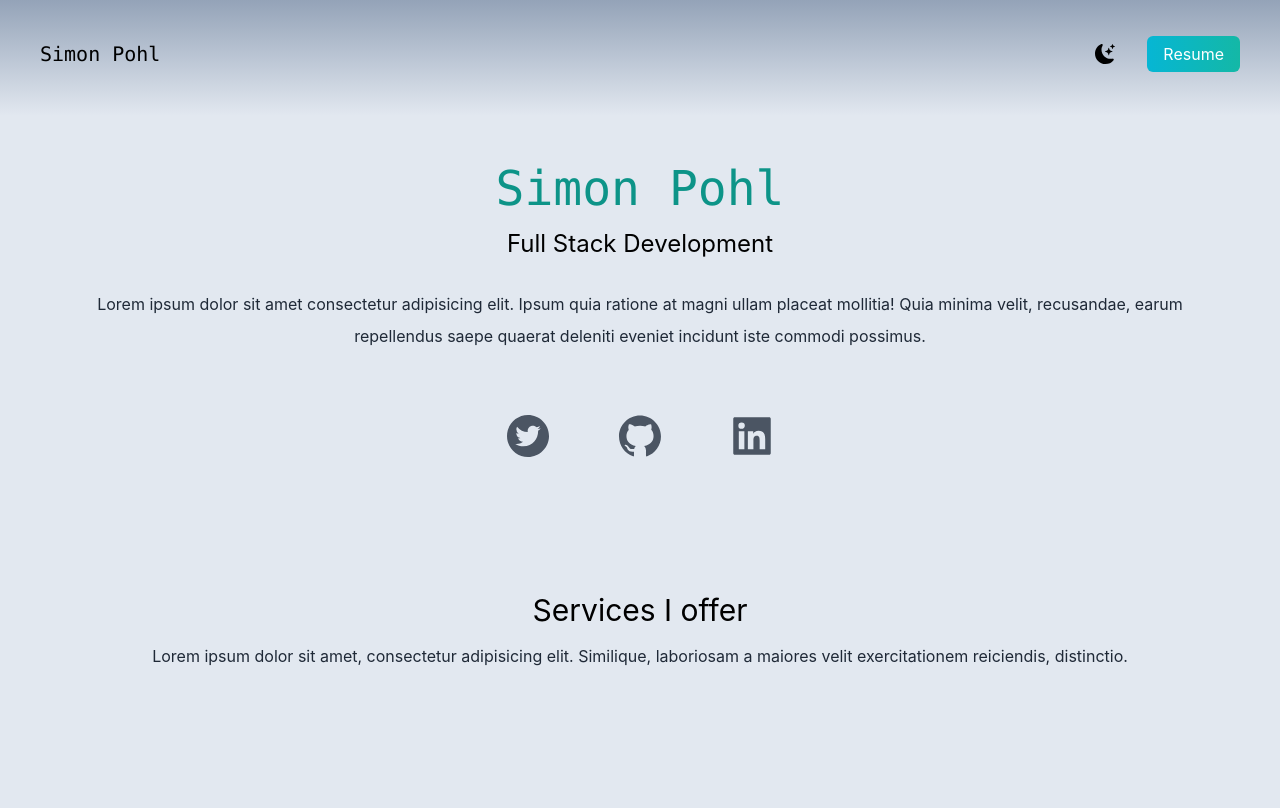
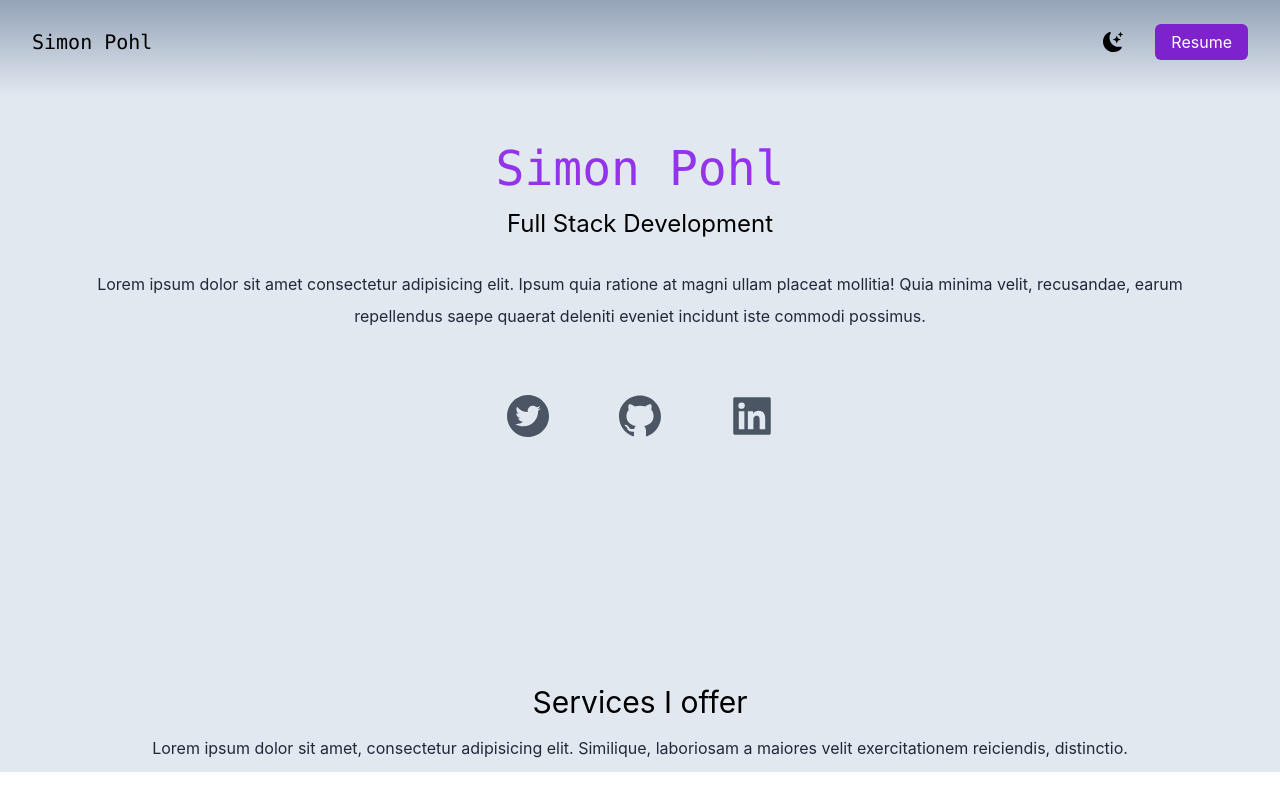
Before and after one commit to Simon-Po/portfolio-react, a Next.js app: page / in a window 1280 px wide. Built offline with nearby package versions, Linux system fonts and the light colour scheme.

Commit message:
Added Dark Mode

```diff
--- a/pages/index.js
+++ b/pages/index.js
@@ -1,10 +1,13 @@
 import Head from 'next/head'
 import {BsFillMoonStarsFill} from 'react-icons/bs'
 import {AiFillTwitterCircle, AiFillGithub, AiFillLinkedin} from 'react-icons/ai'
+import {useState} from 'react';
+
 
 export default function Home() {
+  const [darkMode, setDarkMode] = useState(false);
   return (
-    <div>
+    <div className={darkMode ? "dark" : ""}>
       <Head>
         <title>Simon Pohl Portfolio</title>
         <meta name="description" content="Simon`s Portfolio Website" />
@@ -12,18 +15,18 @@ export default function Home() {
       </Head>
 
 
-      <nav className=' bg-gradient-to-b from-slate-400 to-slate-200  px-10 pt-10 grad  pb-12 flex justify-between'>
-              <h1 className=' text-xl font-mono'>Simon Pohl</h1>
+      <nav className=' bg-gradient-to-b from-slate-400 to-slate-200 dark:from-slate-900 dark:to-slate-800 px-8 pt-7  pb-10 flex justify-between'>
+              <h1 className=' text-xl font-mono dark:text-slate-100'>Simon Pohl</h1>
               <ul className='flex items-center'>
                   <li>
-                    <BsFillMoonStarsFill className=' cursor-pointer text-xl' />
+                    <BsFillMoonStarsFill onClick={() => setDarkMode(!darkMode)} className=' cursor-pointer text-xl dark:text-slate-100' />
                   </li>
                   <li>
-                  <a href="#" className=' bg-gradient-to-r from-cyan-500 to-teal-500 text-white px-4 py-2 rounded-md ml-8'>Resume</a>
+                  <a href="#" className=' bg-purple-700 text-white dark:bg-purple-500 px-4 py-2 rounded-md ml-8'>Resume</a>
                   </li>
               </ul>
             </nav>
-      <main className='  bg-slate-200 px-10 '>
+      <main className='  bg-slate-200 dark:bg-slate-800 px-8 '>
 
           <section className=' min-h-max'>
 
@@ -31,14 +34,14 @@ export default function Home() {
 
 
             <div className='text-center p-10 '>
-              <h2 className='text-5xl py-2 text-teal-600 font-medium font-mono'>Simon Pohl</h2>
-              <h3 className=' text-2xl py-2'>Full Stack Development</h3>
-              <p className='text-md py-5 leading-8 text-gray-800'>Lorem ipsum dolor sit amet consectetur adipisicing elit.
+              <h2 className='text-5xl py-2 text-purple-600 dark:text-purple-500 font-medium font-mono'>Simon Pohl</h2>
+              <h3 className=' text-2xl py-2 dark:text-slate-100'>Full Stack Development</h3>
+              <p className='text-md py-5 leading-8 text-gray-800 dark:text-slate-100'>Lorem ipsum dolor sit amet consectetur adipisicing elit.
                 Ipsum quia ratione at magni ullam placeat mollitia!
                 Quia minima velit, recusandae, earum repellendus saepe
                 quaerat deleniti eveniet incidunt iste commodi possimus.</p>
             </div>
-            <div className='text-5xl flex justify-center gap-16  text-gray-600'>
+            <div className='text-5xl flex justify-center gap-16  text-gray-600 dark:text-slate-100'>
               <AiFillTwitterCircle className=' cursor-pointer' />
               <AiFillGithub className=' cursor-pointer' />
               <AiFillLinkedin className=' cursor-pointer' />
@@ -49,18 +52,13 @@ export default function Home() {
 
 
           <section className=''>
-            <div className=' text-center py-32'>
-              <h3 className='text-3xl py-1'>
+            <div className=' text-center pt-60'>
+              <h3 className='text-3xl py-1 dark:text-slate-100' >
                 Services I offer
               </h3>
-              <p className='text-md py-2 leading-8 text-gray-800'>Lorem ipsum dolor sit amet, consectetur adipisicing elit. Similique, laboriosam a maiores velit exercitationem reiciendis, distinctio.</p>
+              <p className='text-md py-2 leading-8 text-gray-800 dark:text-slate-100 ' >Lorem ipsum dolor sit amet, consectetur adipisicing elit. Similique, laboriosam a maiores velit exercitationem reiciendis, distinctio.</p>
             </div>
 
-            <div>
-              <div>
-
-              </div>
-            </div>
 
 
           </section>
--- a/tailwind.config.js
+++ b/tailwind.config.js
@@ -1,5 +1,9 @@
 /** @type {import('tailwindcss').Config} */
 module.exports = {
+
+  darkMode: 'class',
+
+
   content: [
     "./app/**/*.{js,ts,jsx,tsx}",
     "./pages/**/*.{js,ts,jsx,tsx}",
```
